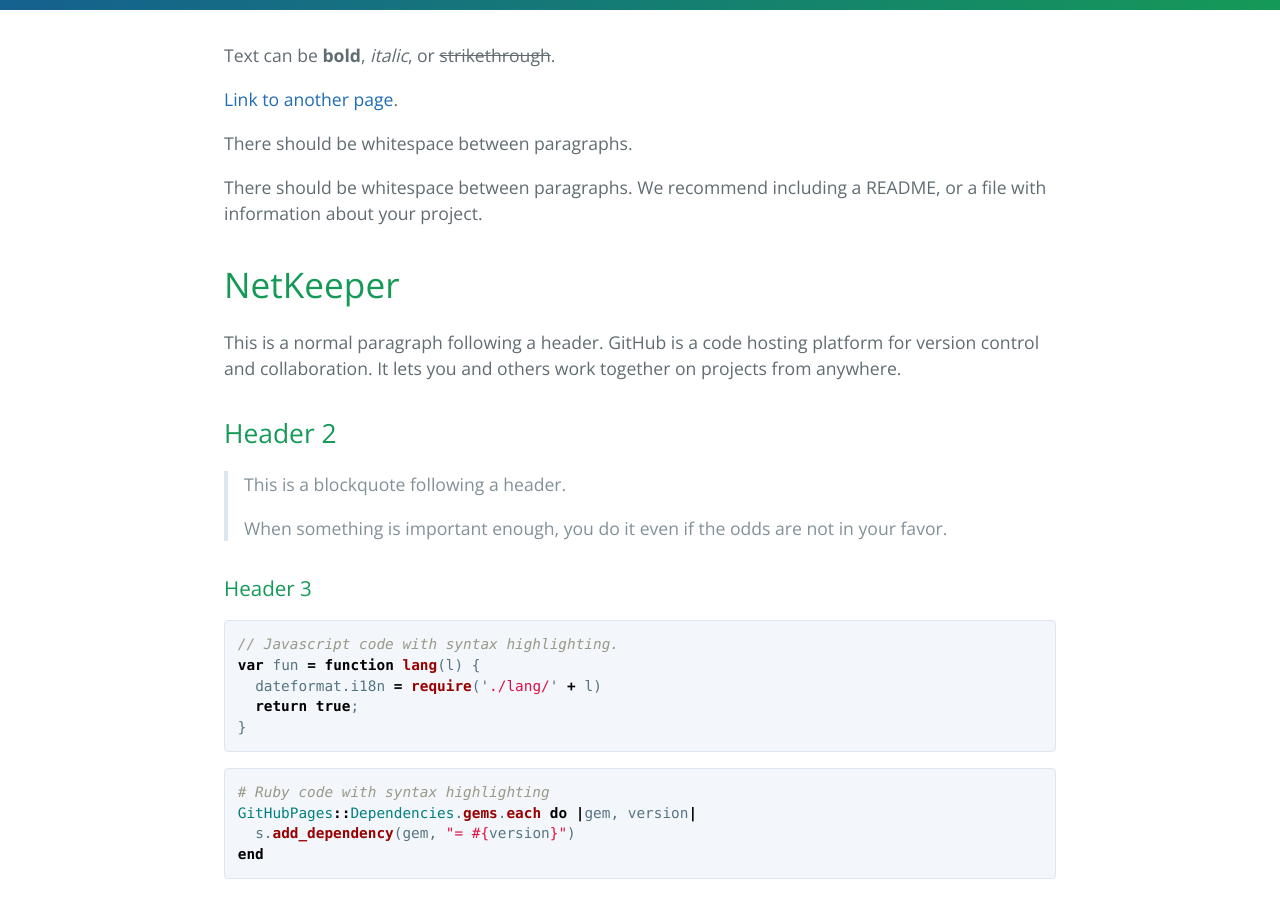
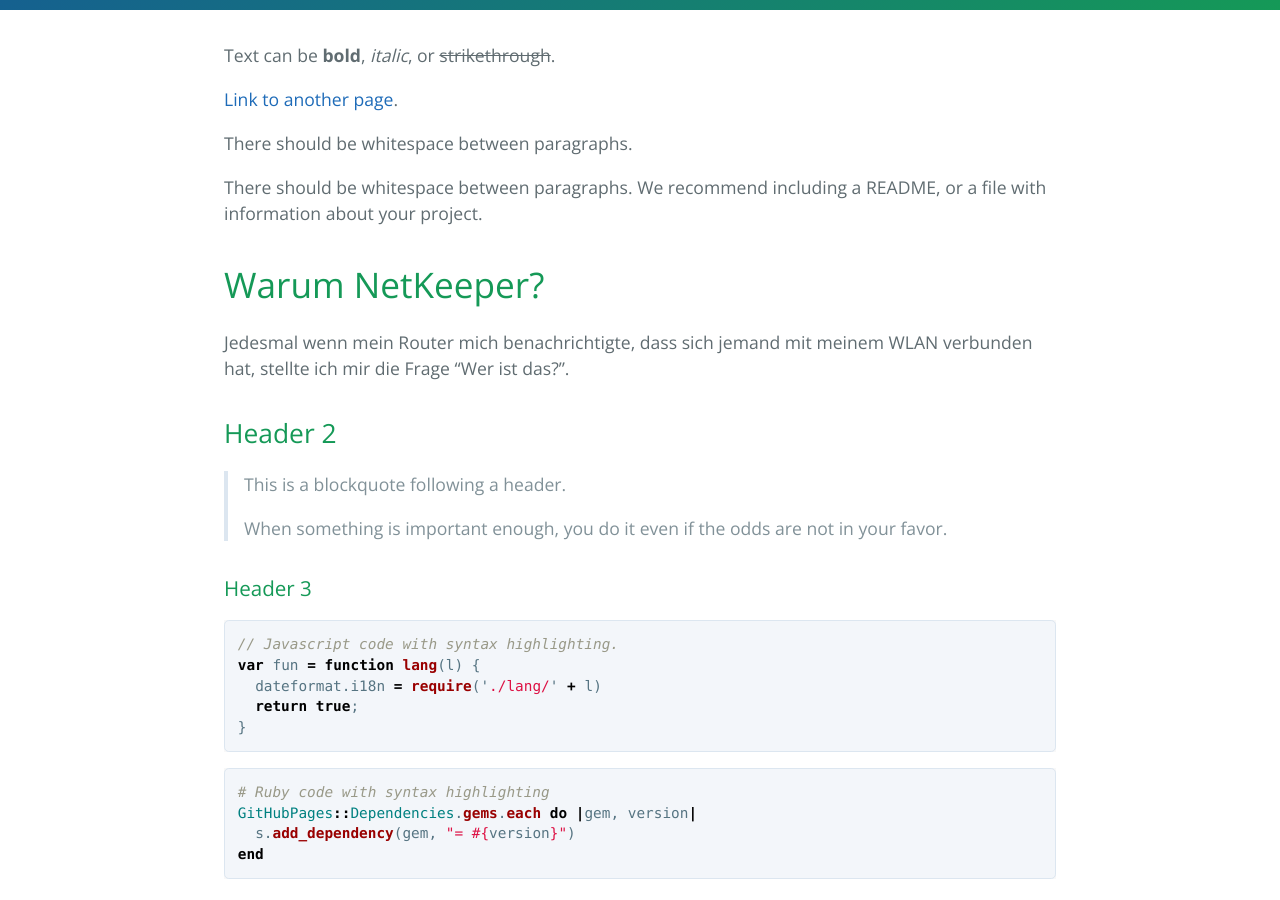
Before and after one commit to IGSolutions/netkeeper, a Jekyll site: the page built from index.md, in a window 1280 px wide and 900 px high, scrolled down 373 px. Built offline with Jekyll 4.4.1, drawn with Linux system fonts in a browser that asks for light colours.

Commit message:
Update index.md

```diff
--- a/index.md
+++ b/index.md
@@ -10,9 +10,9 @@ There should be whitespace between paragraphs.
 
 There should be whitespace between paragraphs. We recommend including a README, or a file with information about your project.
 
-# NetKeeper
+# Warum NetKeeper?
 
-This is a normal paragraph following a header. GitHub is a code hosting platform for version control and collaboration. It lets you and others work together on projects from anywhere.
+Jedesmal wenn mein Router mich benachrichtigte, dass sich jemand mit meinem WLAN verbunden hat, stellte ich mir die Frage "Wer ist das?".
 
 ## Header 2
 
```
